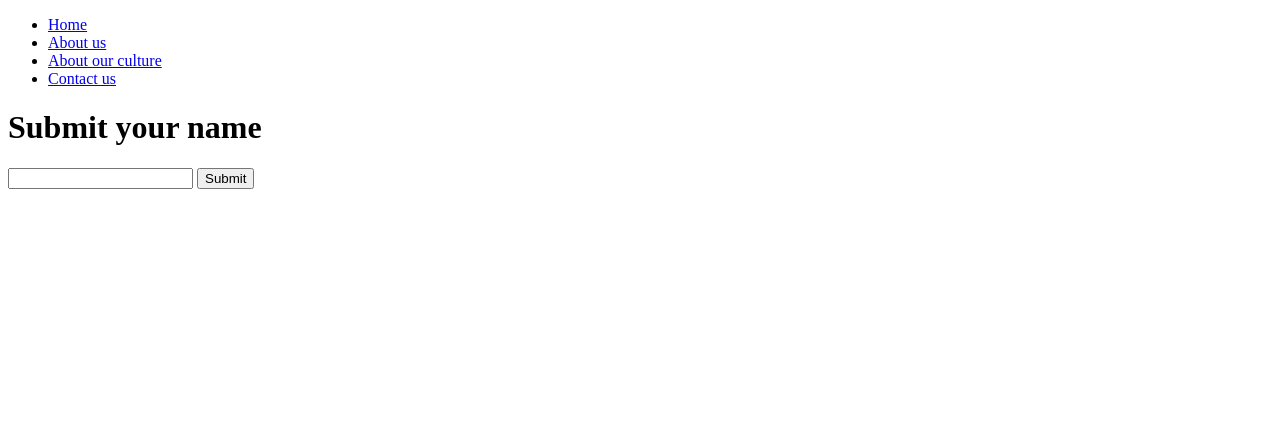
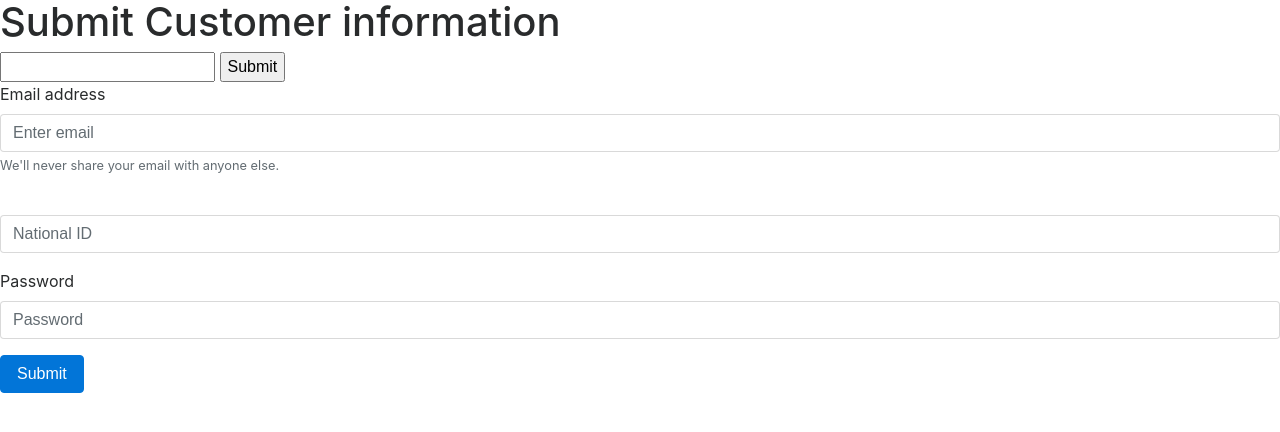
Before and after one commit to tennoz/php-admin-panel, a PHP site: page / in a window 1280 px wide. Shown: the top 432 px of the page. Run offline with PHP 8.4, Linux system fonts and the light colour scheme; data that the repository does not hold is empty; some libraries are stand-ins or nearby versions.

Commit message:
setting up customer information in database

```diff
--- a/controllers/about.php
+++ /dev/null
@@ -1,3 +0,0 @@
-<?php
-  require 'views/about.view.php';
- ?>
--- a/controllers/contact.php
+++ /dev/null
@@ -1,3 +0,0 @@
-<?php
-  require 'views/contact.view.php';
- ?>
--- a/controllers/culture.php
+++ /dev/null
@@ -1,3 +0,0 @@
-<?php
-  require 'views/culture.view.php';
- ?>
--- /dev/null
+++ b/controllers/edit.php
@@ -0,0 +1,3 @@
+<?php
+  require 'views/edit.view.php';
+ ?>
--- a/partials/footer.php
+++ b/partials/footer.php
@@ -1,2 +1,5 @@
+    <script src="https://code.jquery.com/jquery-3.1.1.slim.min.js" integrity="sha384-A7FZj7v+d/sdmMqp/nOQwliLvUsJfDHW+k9Omg/a/EheAdgtzNs3hpfag6Ed950n" crossorigin="anonymous"></script>
+    <script src="https://cdnjs.cloudflare.com/ajax/libs/tether/1.4.0/js/tether.min.js" integrity="sha384-DztdAPBWPRXSA/3eYEEUWrWCy7G5KFbe8fFjk5JAIxUYHKkDx6Qin1DkWx51bBrb" crossorigin="anonymous"></script>
+    <script src="https://maxcdn.bootstrapcdn.com/bootstrap/4.0.0-alpha.6/js/bootstrap.min.js" integrity="sha384-vBWWzlZJ8ea9aCX4pEW3rVHjgjt7zpkNpZk+02D9phzyeVkE+jo0ieGizqPLForn" crossorigin="anonymous"></script>
   </body>
 </html>
--- a/partials/head.php
+++ b/partials/head.php
@@ -2,7 +2,6 @@
 <html>
   <head>
     <meta charset="utf-8">
-    <title>Document</title>
+    <title>Document</title><link rel="stylesheet" href="https://maxcdn.bootstrapcdn.com/bootstrap/4.0.0-alpha.6/css/bootstrap.min.css" integrity="sha384-rwoIResjU2yc3z8GV/NPeZWAv56rSmLldC3R/AZzGRnGxQQKnKkoFVhFQhNUwEyJ" crossorigin="anonymous">
   </head>
   <body>
-    <?php require ('partials/nav.php'); ?>
--- a/partials/nav.php
+++ /dev/null
@@ -1,8 +0,0 @@
-<nav>
-  <ul>
-    <li><a href="/">Home</a></li>
-    <li><a href="about">About us</a></li>
-    <li><a href="culture">About our culture</a></li>
-    <li><a href="contact">Contact us</a></li>
-  </ul>
-</nav>
--- a/routes.php
+++ b/routes.php
@@ -1,7 +1,5 @@
 <?php
   $router->get('', 'controllers/index.php');
-  $router->get('about', 'controllers/about.php');
-  $router->get('culture', 'controllers/culture.php');
-  $router->get('contact', 'controllers/contact.php');
-  $router->post('names', 'controllers/add_name.php');
+  $router->get('edit', 'controllers/edit.php');
+  $router->post('names', 'controllers/add_customer.php');
  ?>
--- a/views/about.view.php
+++ /dev/null
@@ -1,4 +0,0 @@
-<?php require ('partials/head.php'); ?>
-
-    <h1>About Us</h1>
-<?php require ('partials/footer.php'); ?>
--- a/views/contact.view.php
+++ /dev/null
@@ -1,3 +0,0 @@
-<?php require ('partials/head.php'); ?>
-    <h1>Contact Us</h1>
-<?php require ('partials/footer.php'); ?>
--- a/views/culture.view.php
+++ b/views/edit.view.php
@@ -1,3 +1,4 @@
 <?php require ('partials/head.php'); ?>
-    <h1>About our culture</h1>
+
+    <h1>Edit Page</h1>
 <?php require ('partials/footer.php'); ?>
--- a/views/index.view.php
+++ b/views/index.view.php
@@ -1,17 +1,36 @@
 <?php require ('partials/head.php'); ?>
 
-<?php foreach ($users as $user) : ?>
-    <li><?= $user->names; ?></li>
-<?php endforeach; ?>
 
-  <h1>Submit your name</h1>
+  <h1>Submit Customer information</h1>
 
   <form action="/names" method="POST">
-
     <input type="text" name="name" value="">
     <button type="submit">Submit</button>
   </form>
 
 
+  <form action="/names" method="POST">
+
+    <div class="form-group">
+      <label for="exampleInputEmail1">Email address</label>
+      <input type="email" class="form-control" id="exampleInputEmail1" aria-describedby="emailHelp" placeholder="Enter email" name="email">
+      <small id="emailHelp" class="form-text text-muted">We'll never share your email with anyone else.</small>
+    </div>
+
+    <div class="form-group">
+      <label for="exampleInputId"></label>
+      <input type="text" class="form-control" id="exampleInputId" aria-describedby="IdHelp" placeholder="National ID" name="Id">
+    </div>
+
+    <div class="form-group">
+      <label for="exampleInputPassword1">Password</label>
+      <input type="password" class="form-control" id="exampleInputPassword1" placeholder="Password" name="password">
+    </div>
+
+    <button type="submit" class="btn btn-primary">Submit</button>
+
+  </form>
+
+
 
 <?php require ('partials/footer.php'); ?>
```
Also changed, not shown: controllers/add_customer.php (added, +9 -0 lines), controllers/add_name.php (deleted, +0 -7 lines), test.php (deleted, +0 -14 lines).
